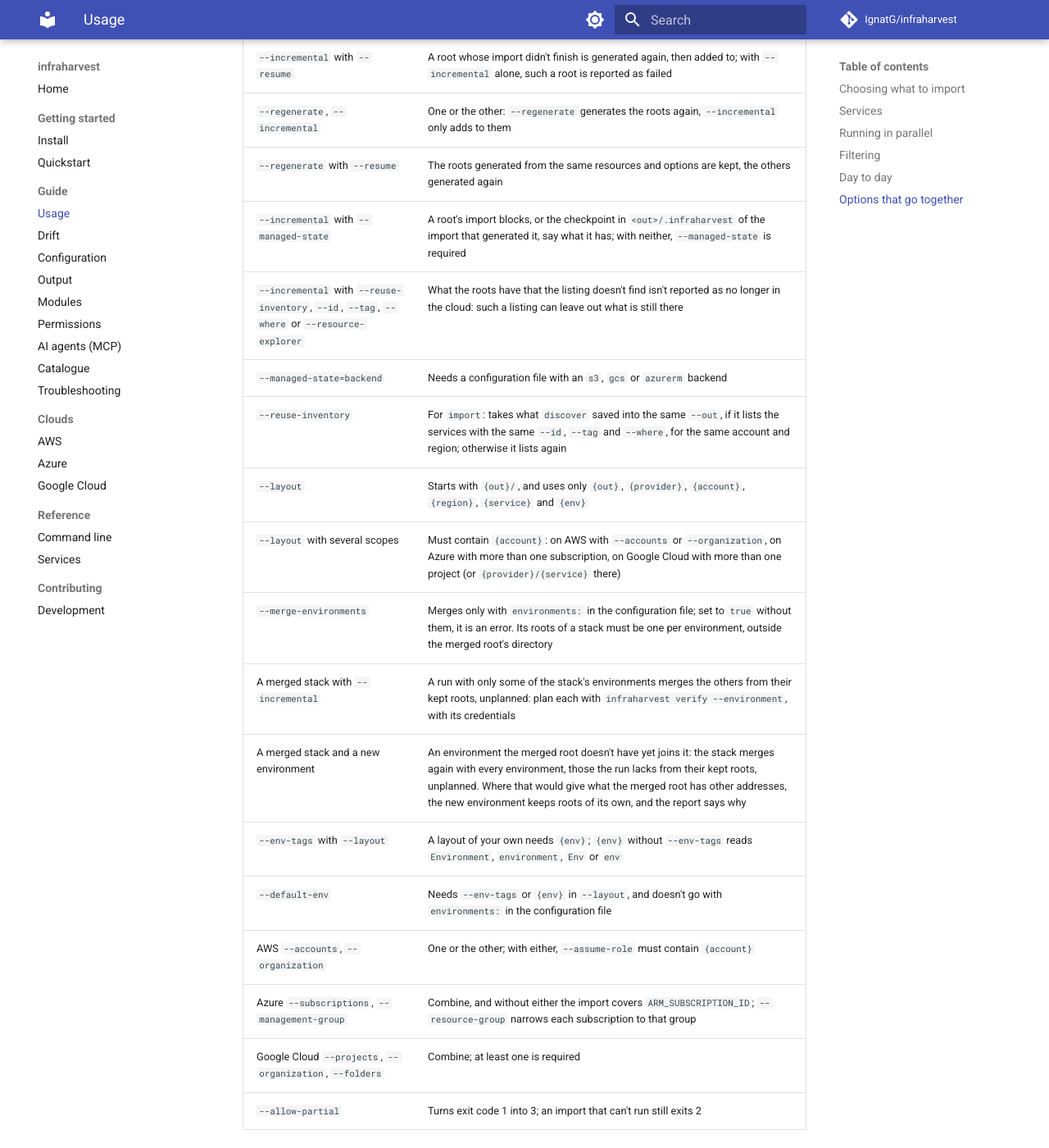
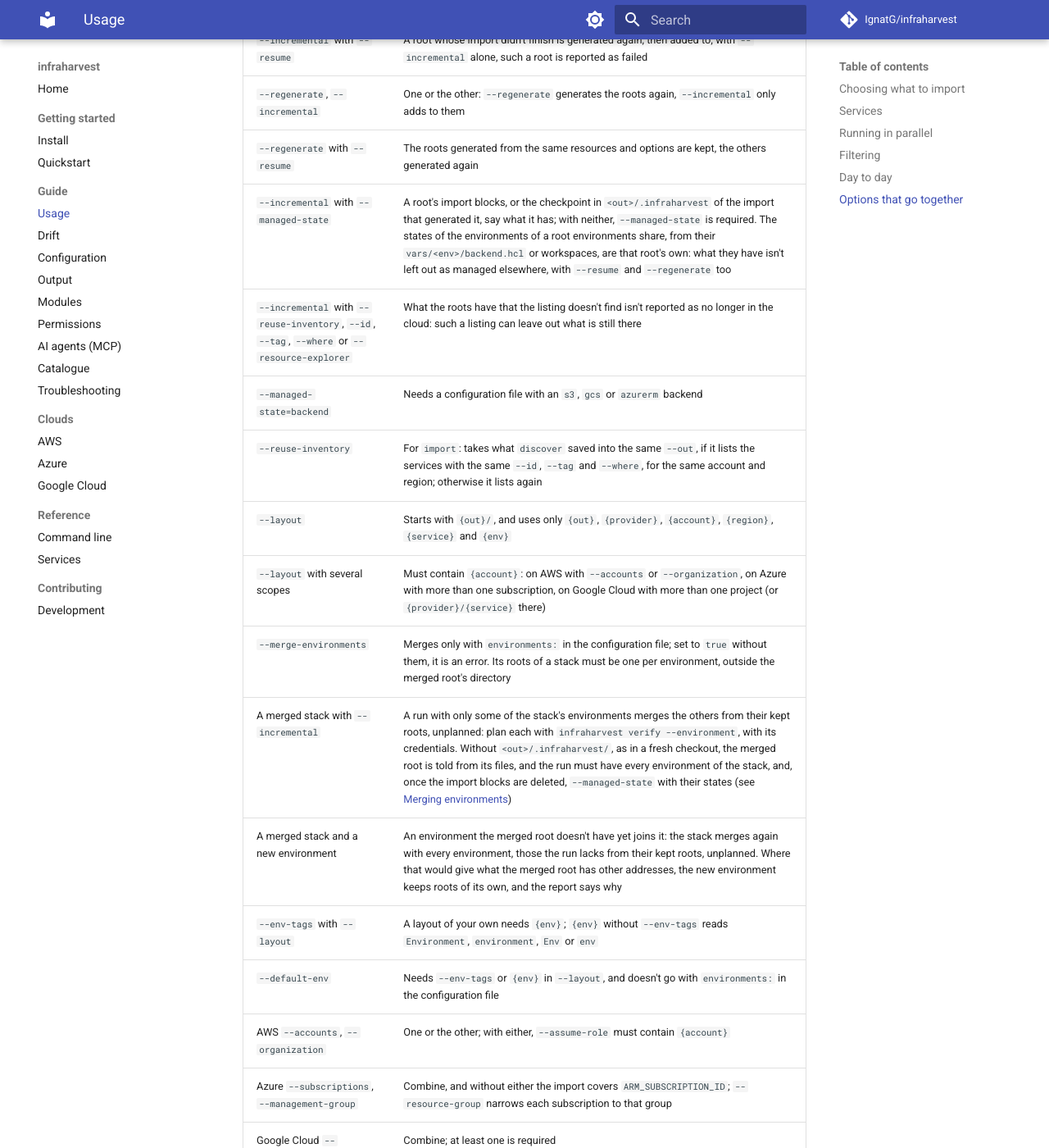
Before and after one commit to IgnatG/infraharvest, an MkDocs documentation site: the page built from docs/usage.md, in a window 1280 px wide and 1400 px high, scrolled down 11396 px. Shown: the whole window at 82% size. Built offline with MkDocs 1.6.1 and Material for MkDocs 9.7.7, drawn with Linux system fonts in a browser that asks for light colours; comment, search, counter and statistics services are not loaded.

Commit message:
docs: merged roots in a fresh checkout, and their environments' states with --managed-state

```diff
--- a/docs/usage.md
+++ b/docs/usage.md
@@ -166,14 +166,14 @@ Once the roots are applied (see [Applying the roots](output.md#applying-the-root
 | `--incremental` with `--resume` | A root whose import didn't finish is generated again, then added to; with `--incremental` alone, such a root is reported as failed |
 | `--regenerate`, `--incremental` | One or the other: `--regenerate` generates the roots again, `--incremental` only adds to them |
 | `--regenerate` with `--resume` | The roots generated from the same resources and options are kept, the others generated again |
-| `--incremental` with `--managed-state` | A root's import blocks, or the checkpoint in `<out>/.infraharvest` of the import that generated it, say what it has; with neither, `--managed-state` is required |
+| `--incremental` with `--managed-state` | A root's import blocks, or the checkpoint in `<out>/.infraharvest` of the import that generated it, say what it has; with neither, `--managed-state` is required. The states of the environments of a root environments share, from their `vars/<env>/backend.hcl` or workspaces, are that root's own: what they have isn't left out as managed elsewhere, with `--resume` and `--regenerate` too |
 | `--incremental` with `--reuse-inventory`, `--id`, `--tag`, `--where` or `--resource-explorer` | What the roots have that the listing doesn't find isn't reported as no longer in the cloud: such a listing can leave out what is still there |
 | `--managed-state=backend` | Needs a configuration file with an `s3`, `gcs` or `azurerm` backend |
 | `--reuse-inventory` | For `import`: takes what `discover` saved into the same `--out`, if it lists the services with the same `--id`, `--tag` and `--where`, for the same account and region; otherwise it lists again |
 | `--layout` | Starts with `{out}/`, and uses only `{out}`, `{provider}`, `{account}`, `{region}`, `{service}` and `{env}` |
 | `--layout` with several scopes | Must contain `{account}`: on AWS with `--accounts` or `--organization`, on Azure with more than one subscription, on Google Cloud with more than one project (or `{provider}/{service}` there) |
 | `--merge-environments` | Merges only with `environments:` in the configuration file; set to `true` without them, it is an error. Its roots of a stack must be one per environment, outside the merged root's directory |
-| A merged stack with `--incremental` | A run with only some of the stack's environments merges the others from their kept roots, unplanned: plan each with `infraharvest verify --environment`, with its credentials |
+| A merged stack with `--incremental` | A run with only some of the stack's environments merges the others from their kept roots, unplanned: plan each with `infraharvest verify --environment`, with its credentials. Without `<out>/.infraharvest/`, as in a fresh checkout, the merged root is told from its files, and the run must have every environment of the stack, and, once the import blocks are deleted, `--managed-state` with their states (see [Merging environments](configuration.md#merging-environments)) |
 | A merged stack and a new environment | An environment the merged root doesn't have yet joins it: the stack merges again with every environment, those the run lacks from their kept roots, unplanned. Where that would give what the merged root has other addresses, the new environment keeps roots of its own, and the report says why |
 | `--env-tags` with `--layout` | A layout of your own needs `{env}`; `{env}` without `--env-tags` reads `Environment`, `environment`, `Env` or `env` |
 | `--default-env` | Needs `--env-tags` or `{env}` in `--layout`, and doesn't go with `environments:` in the configuration file |
```
Also changed, not shown: action/README.md (+2 -0 lines), docs/configuration.md (+1 -0 lines).
